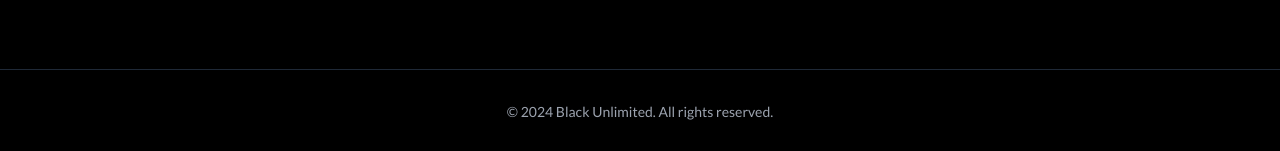
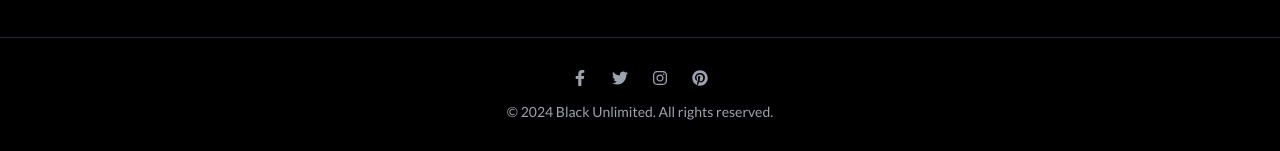
Before and after one commit to rishmi5h/BU-UI, a Next.js app: page / in a window 1280 px wide. Shown: the part 646-797 px from the top of the page. Built offline with nearby package versions, Linux system fonts and the light colour scheme; a web font is replaced by a local one.

Commit message:
Update Footer.tsx

```diff
--- a/app/components/Footer.tsx
+++ b/app/components/Footer.tsx
@@ -1,9 +1,44 @@
+import {
+  FaFacebookF,
+  FaTwitter,
+  FaInstagram,
+  FaPinterest,
+} from "react-icons/fa";
+
 export default function Footer() {
   return (
-    <footer className="bg-black py-8 border-t border-gray-800">
-      <div className="container mx-auto px-4 text-center">
-        <p className="text-sm text-gray-400">&copy; 2024 Black Unlimited. All rights reserved.</p>
+    <footer className='bg-black py-8 border-t border-gray-800'>
+      <div className='container mx-auto px-4 text-center'>
+        <div className='flex justify-center space-x-6 mb-4'>
+          <a
+            href='#'
+            className='text-gray-400 hover:text-white transition-colors'
+          >
+            <FaFacebookF />
+          </a>
+          <a
+            href='#'
+            className='text-gray-400 hover:text-white transition-colors'
+          >
+            <FaTwitter />
+          </a>
+          <a
+            href='#'
+            className='text-gray-400 hover:text-white transition-colors'
+          >
+            <FaInstagram />
+          </a>
+          <a
+            href='#'
+            className='text-gray-400 hover:text-white transition-colors'
+          >
+            <FaPinterest />
+          </a>
+        </div>
+        <p className='text-sm text-gray-400'>
+          &copy; 2024 Black Unlimited. All rights reserved.
+        </p>
       </div>
     </footer>
-  )
+  );
 }
```
